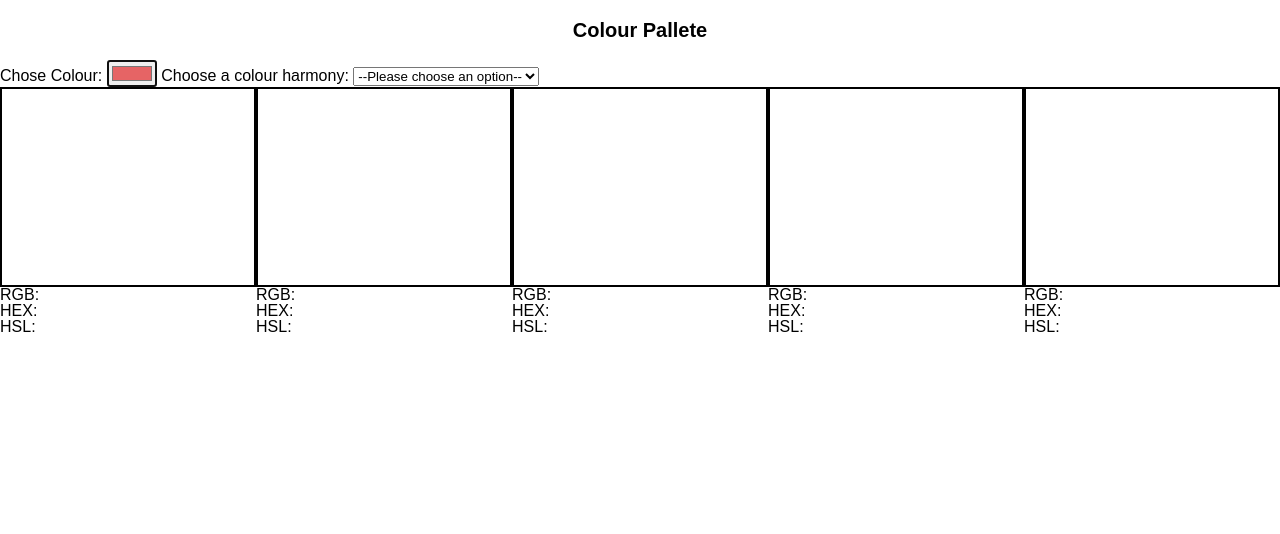
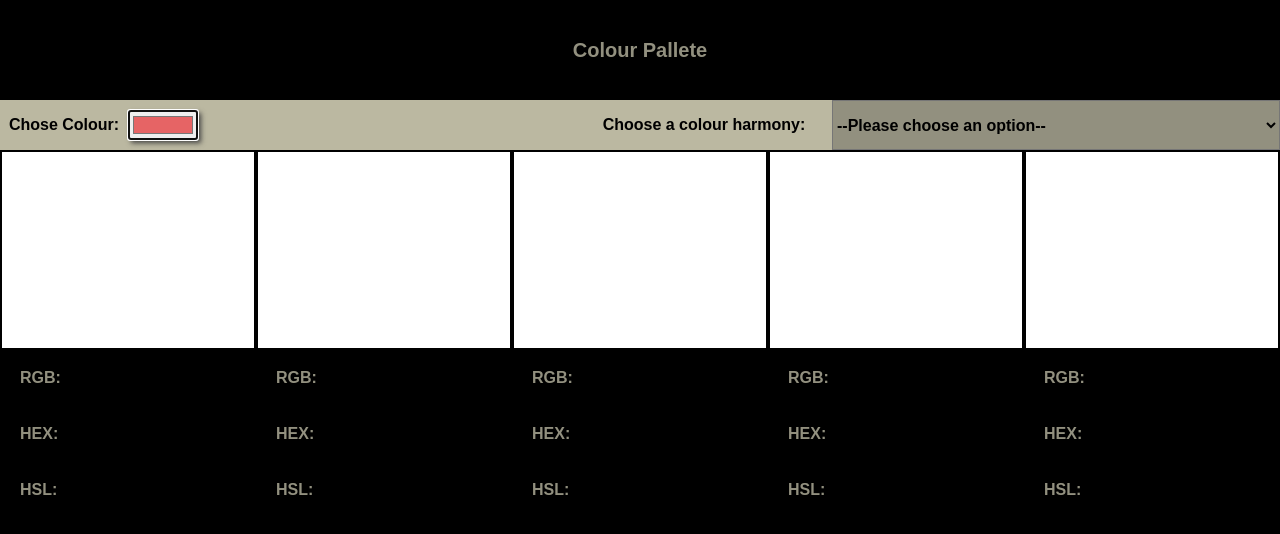
Before and after one commit to JulianaMota/colour-pallete, a plain HTML site: page index.html in a window 1280 px wide. Drawn offline with Linux system fonts and the light colour scheme.

Commit message:
style color pallete

```diff
--- a/style.css
+++ b/style.css
@@ -130,11 +130,38 @@ table {
 /*****************styling************************/
 body {
   font-family: sans-serif;
+  background-color: black;
+  color: rgb(146, 144, 127);
 }
 h1 {
   font-size: 20px;
   text-align: center;
-  padding: 20px 0 20px 0;
+  padding: 40px 0 40px 0;
+  font-weight: bold;
+  color: rgb(146, 144, 127);
+}
+form {
+  display: grid;
+  grid-template: 1fr / 10% 1fr 20% 1fr;
+  background-color: rgb(187, 184, 161);
+  height: 50px;
+  color: #000;
+}
+#colorPicker {
+  justify-self: left;
+  align-self: center;
+  box-shadow: 3px 3px 5px #444444;
+  height: 30px;
+  width: 70px;
+}
+#colorselect {
+  background-color: rgb(146, 144, 127);
+  font-size: 16px;
+  font-weight: bold;
+}
+form label {
+  justify-self: center;
+  align-self: center;
   font-weight: bold;
 }
 section {
@@ -147,7 +174,9 @@ section {
   min-height: 200px;
   width: 100%;
   box-sizing: border-box;
+  background-color: white;
 }
-.color1 {
-  background-color: ;
+section ul li {
+  font-weight: bold;
+  padding: 20px;
 }
```
